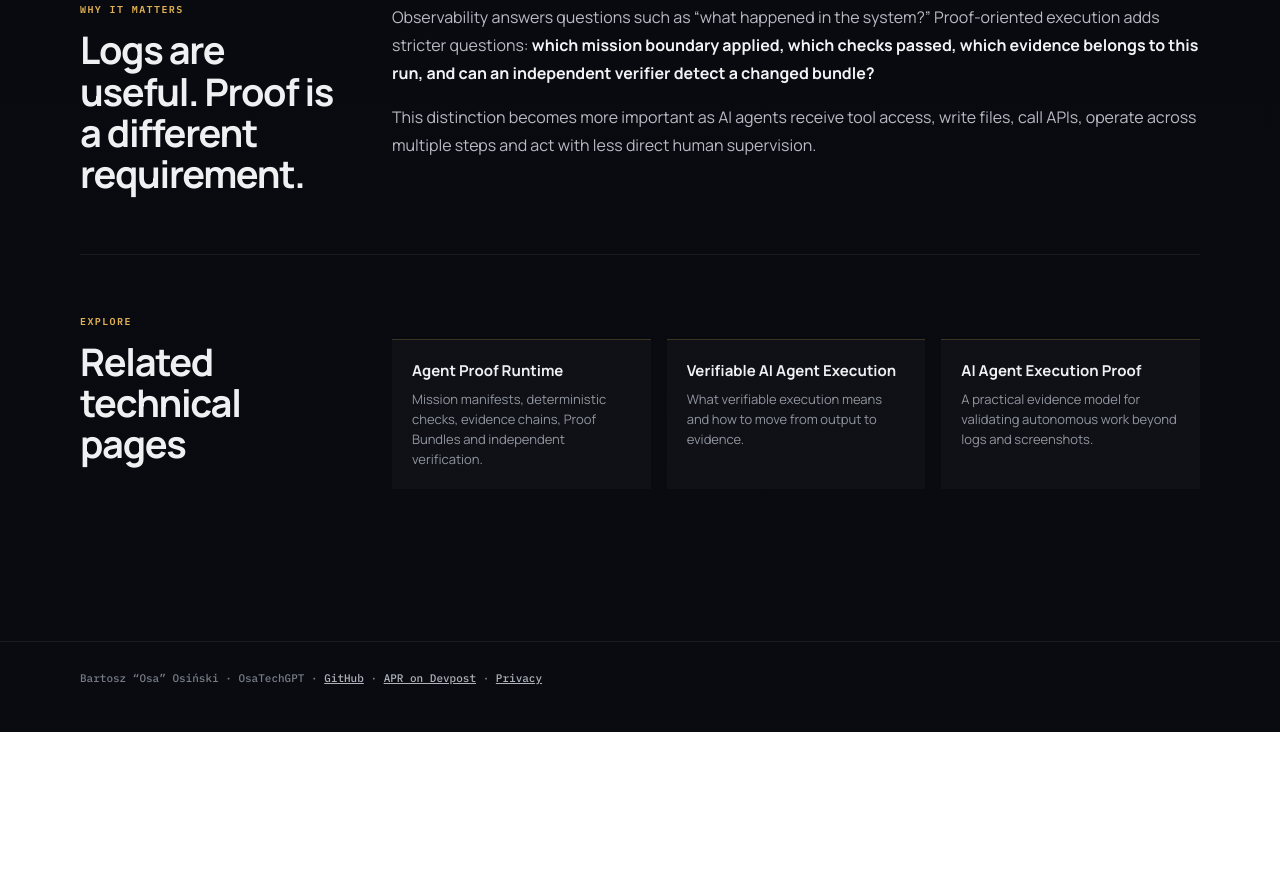
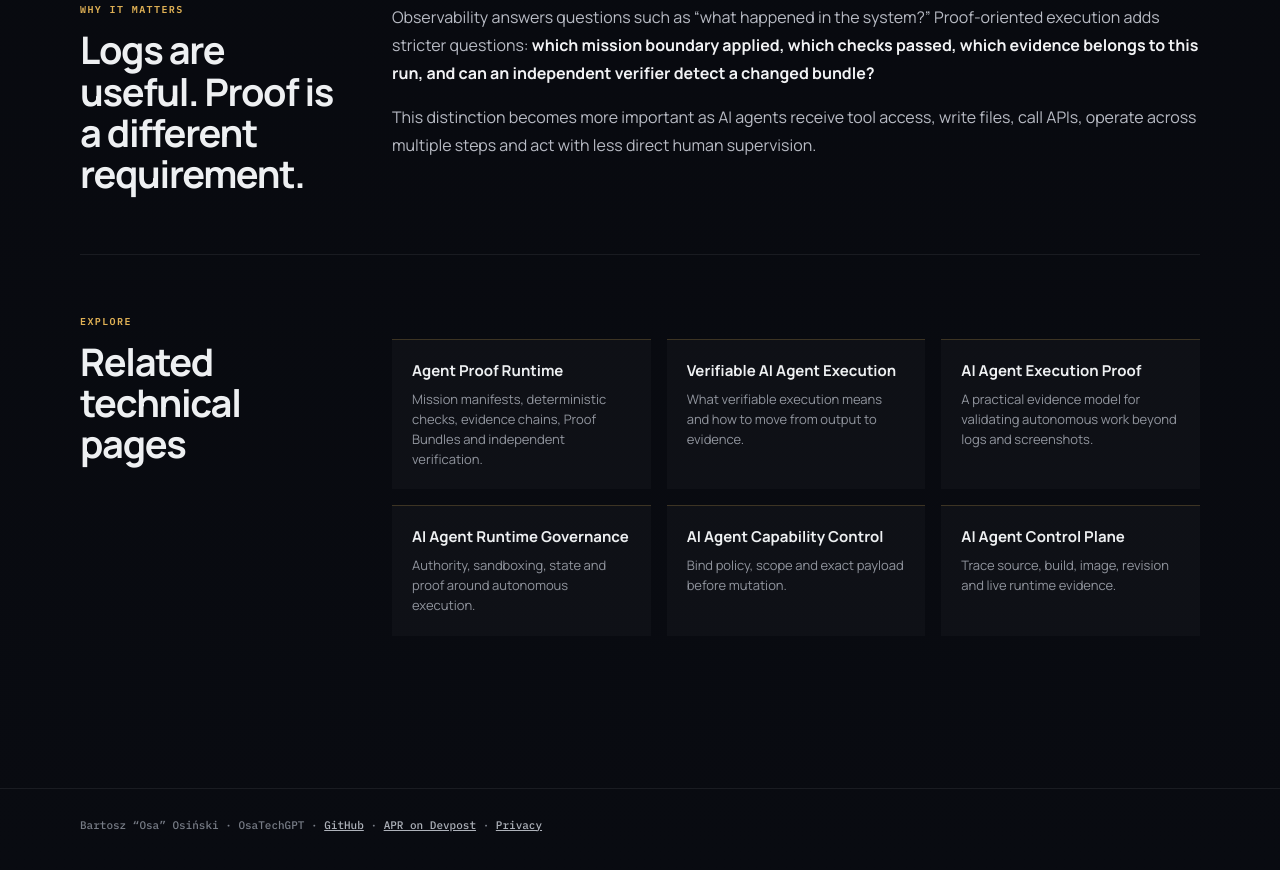
Before and after one commit to HazEOskA/OsaTechGPT.dev, a plain HTML site: page agent-proof-runtime/index.html in a window 1280 px wide. Shown: the part 3087-3957 px from the top of the page. Before the commit the page ends 3819 px from the top, so only its background shows below. Drawn offline with Linux system fonts and the light colour scheme.

Commit message:
seo: connect agent-proof-runtime to governance cluster

```diff
--- a/agent-proof-runtime/index.html
+++ b/agent-proof-runtime/index.html
@@ -138,6 +138,9 @@ main{padding:26px 0 92px}.section{display:grid;grid-template-columns:minmax(0,26
       <a href="/agent-proof-runtime/"><b>Agent Proof Runtime</b><span>Mission manifests, deterministic checks, evidence chains, Proof Bundles and independent verification.</span></a>
       <a href="/verifiable-ai-agent-execution/"><b>Verifiable AI Agent Execution</b><span>What verifiable execution means and how to move from output to evidence.</span></a>
       <a href="/ai-agent-execution-proof/"><b>AI Agent Execution Proof</b><span>A practical evidence model for validating autonomous work beyond logs and screenshots.</span></a>
+      <a href="/ai-agent-runtime-governance/"><b>AI Agent Runtime Governance</b><span>Authority, sandboxing, state and proof around autonomous execution.</span></a>
+      <a href="/ai-agent-capability-control/"><b>AI Agent Capability Control</b><span>Bind policy, scope and exact payload before mutation.</span></a>
+      <a href="/ai-agent-control-plane/"><b>AI Agent Control Plane</b><span>Trace source, build, image, revision and live runtime evidence.</span></a>
     </div>
   </div>
 </section>
```
